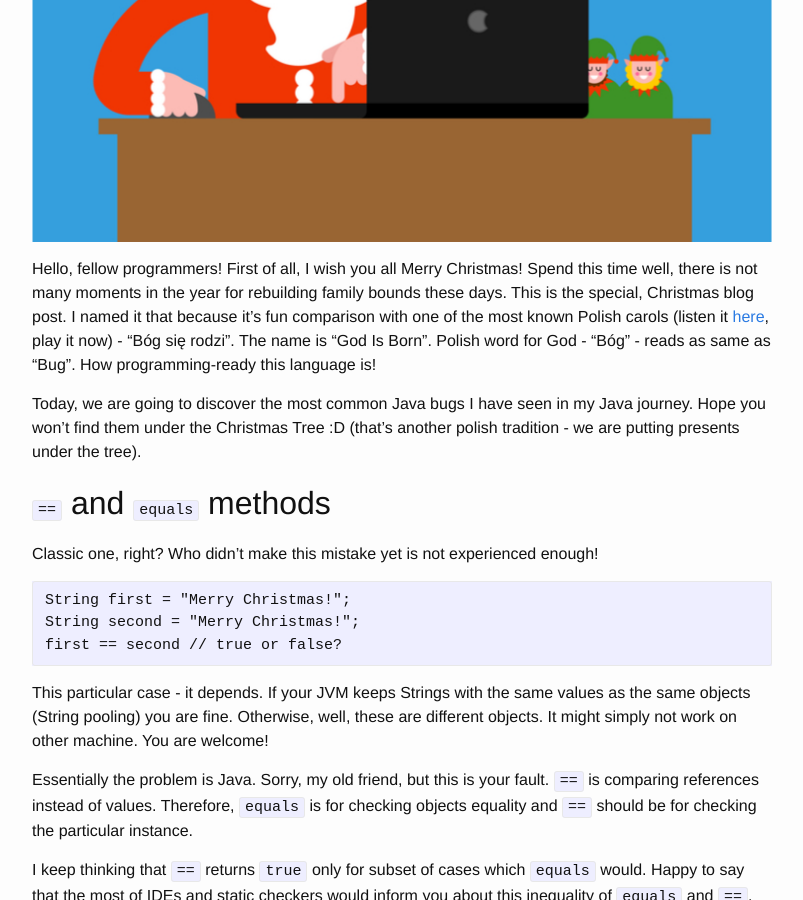
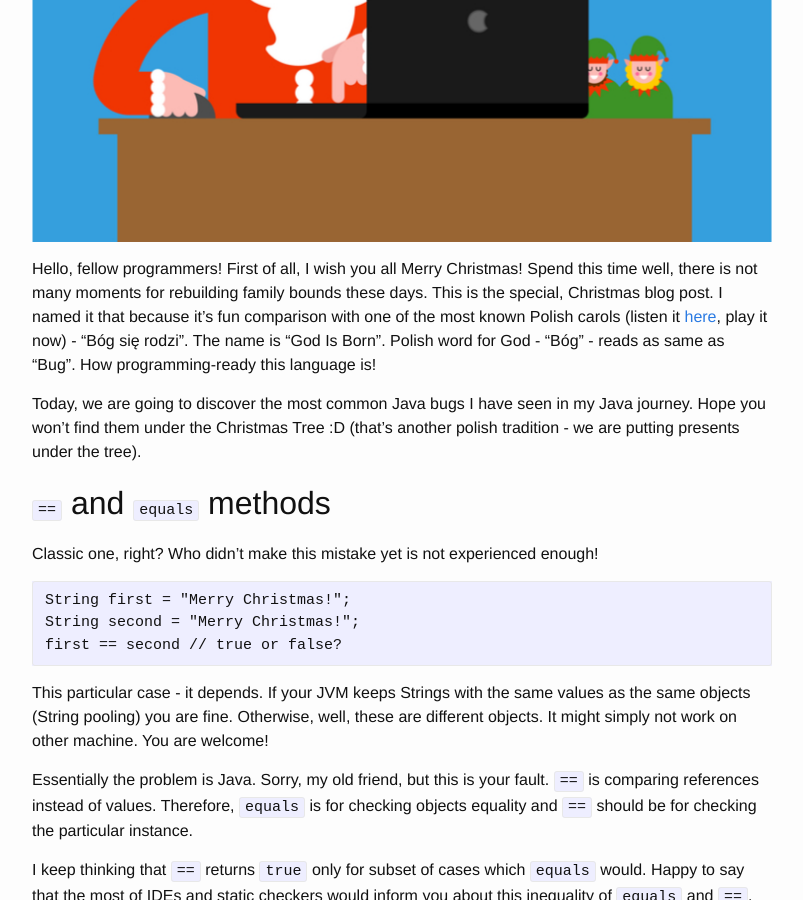
Before and after one commit to puradawid/puradawid.github.io, a Jekyll site: the page built from _posts/2018-12-23-bug-sie-rodzi-the-most-common-bugs-in-java-code.md, in a window 1280 px wide and 900 px high, scrolled down 500 px. Shown: the whole window, without its empty margins (238-1041 px from the left). Built offline with Jekyll 4.4.1, drawn with Linux system fonts in a browser that asks for light colours; comment, search, counter and statistics services are not loaded.

Commit message:
Remove unecessary wording

```diff
--- a/_posts/2018-12-23-bug-sie-rodzi-the-most-common-bugs-in-java-code.md
+++ b/_posts/2018-12-23-bug-sie-rodzi-the-most-common-bugs-in-java-code.md
@@ -9,7 +9,7 @@ categories: java
 
 ![Santa with laptop]({{ site.url }}/assets/xmas.jpg)
 
-Hello, fellow programmers! First of all, I wish you all Merry Christmas! Spend this time well, there is not many moments in the year for rebuilding family bounds these days. This is the special, Christmas blog post. I named it that because it's fun comparison with one of the most known Polish carols (listen it [here][1], play it now) - "Bóg się rodzi". The name is "God Is Born". Polish word for God - "Bóg" - reads as same as "Bug". How programming-ready this language is!
+Hello, fellow programmers! First of all, I wish you all Merry Christmas! Spend this time well, there is not many moments for rebuilding family bounds these days. This is the special, Christmas blog post. I named it that because it's fun comparison with one of the most known Polish carols (listen it [here][1], play it now) - "Bóg się rodzi". The name is "God Is Born". Polish word for God - "Bóg" - reads as same as "Bug". How programming-ready this language is!
 
 Today, we are going to discover the most common Java bugs I have seen in my Java journey. Hope you won't find them under the Christmas Tree :D (that's another polish tradition - we are putting presents under the tree).
 
```
